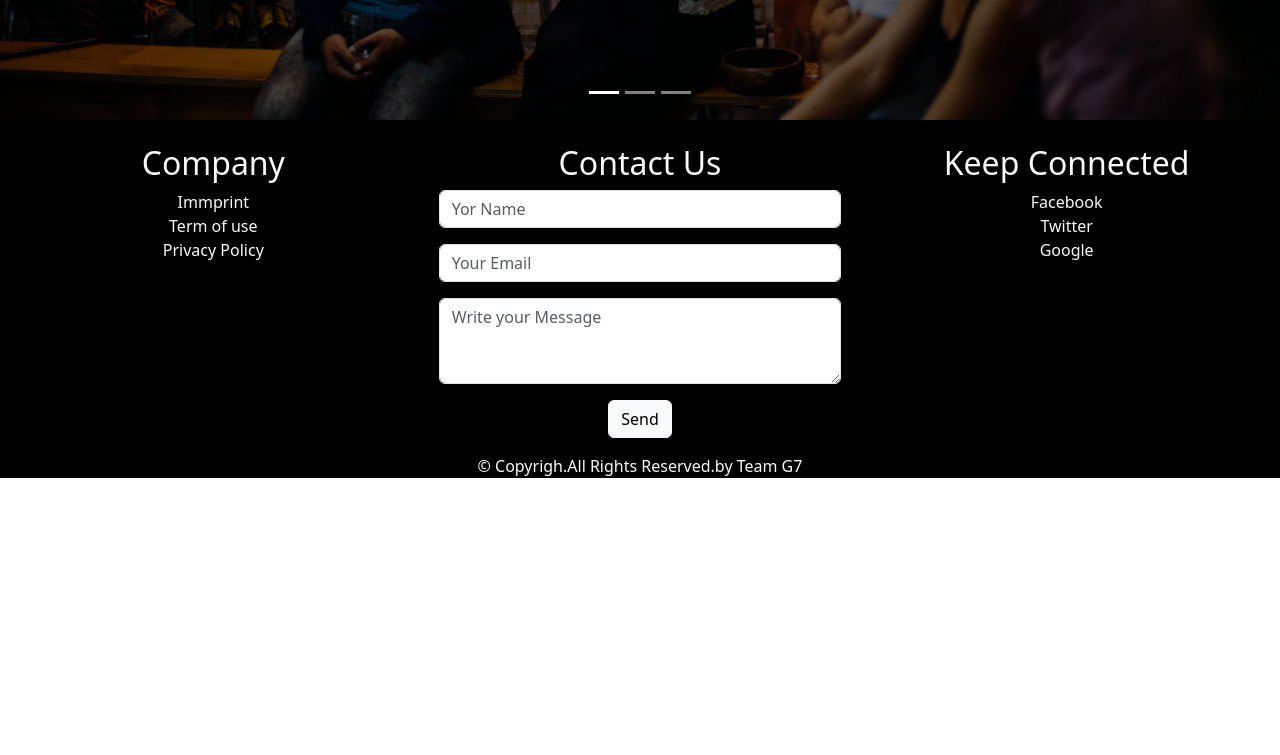
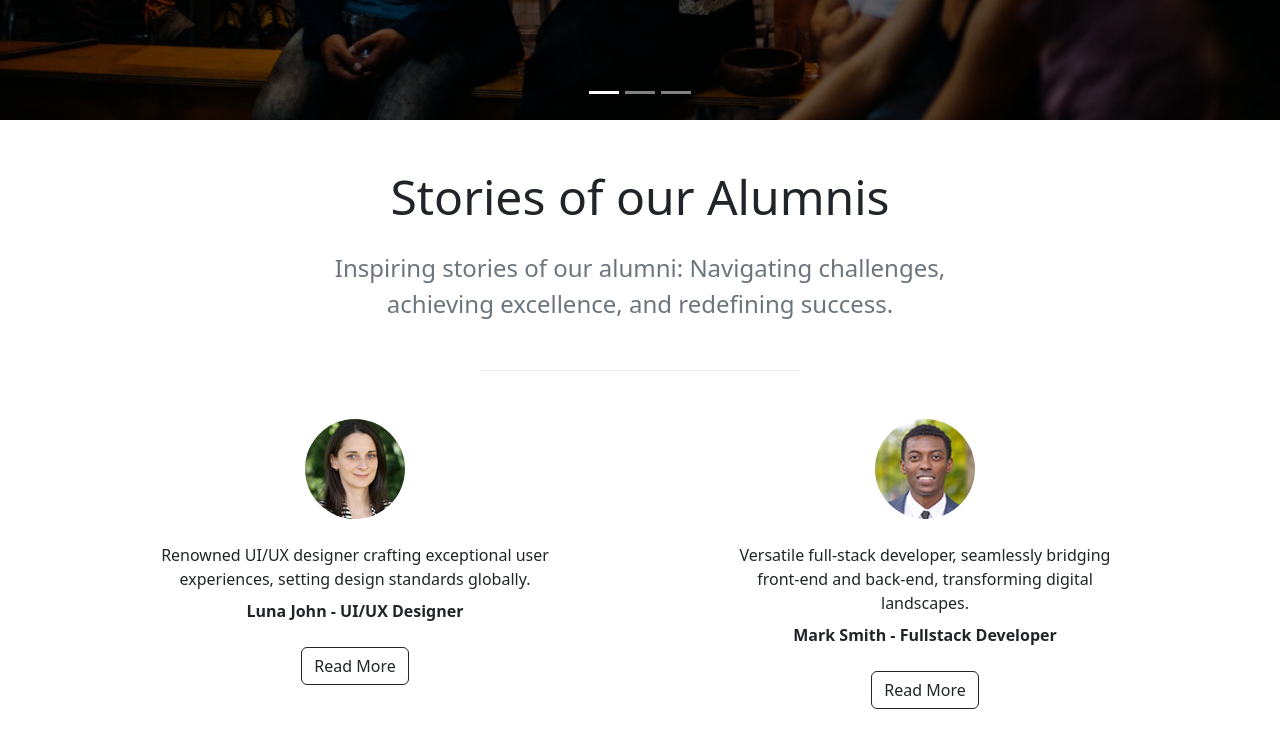
Before and after one commit to miroslavmihok/Group-7-FinalProject, an Angular app: page / in a window 1280 px wide. Shown: the part 680-1435 px from the top of the page. Before the commit the page ends 1158 px from the top, so only its background shows below. Built offline with nearby package versions, Linux system fonts and the light colour scheme.

Commit message:
stories linked with home page

```diff
--- a/src/app/Home/home.component.html
+++ b/src/app/Home/home.component.html
@@ -1 +1,2 @@
 <app-hero></app-hero>
+<app-stories></app-stories>
```
